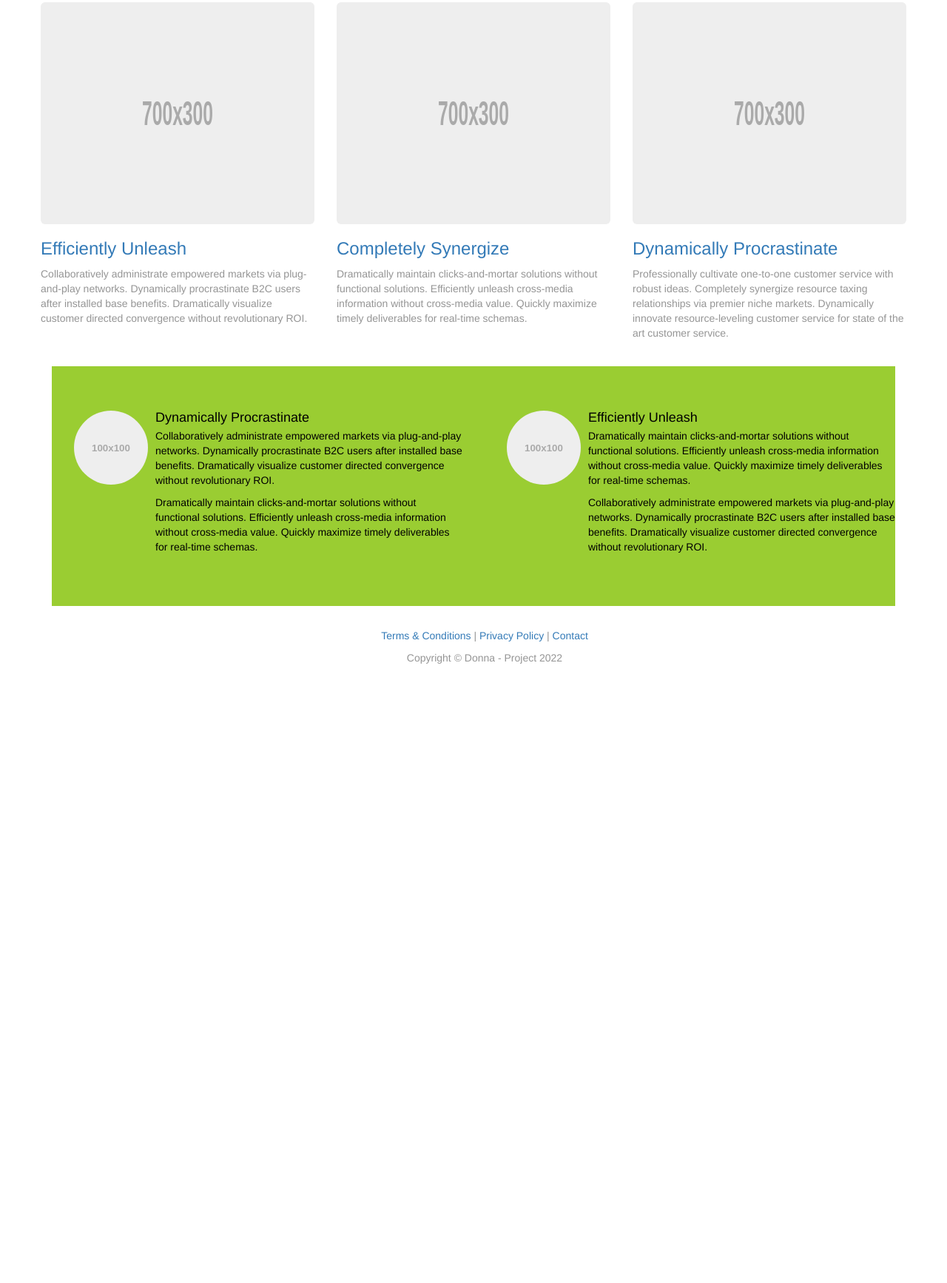
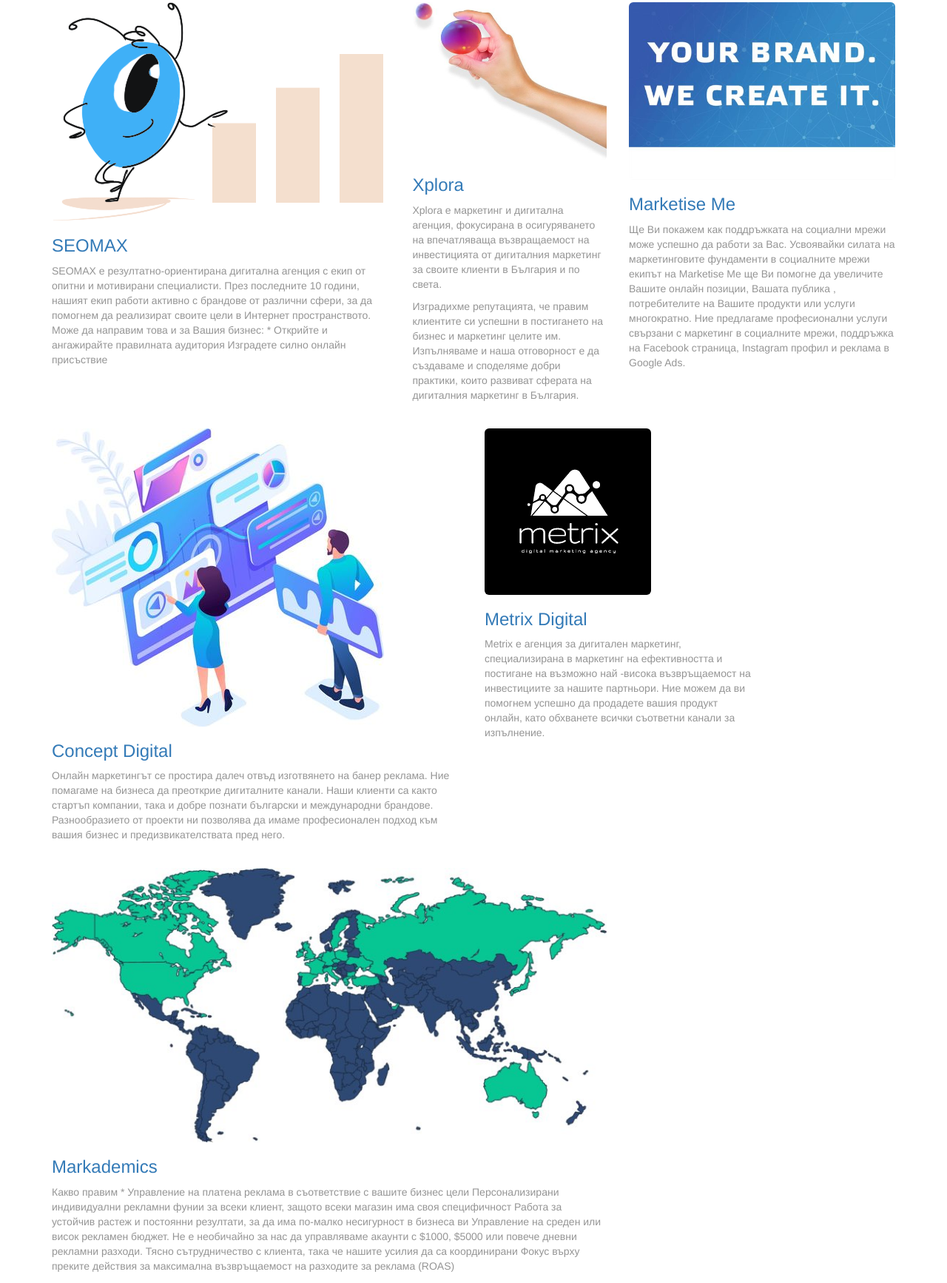
Before and after one commit to HristoNedelkov/Donna-mobile-campaign, a plain HTML site: page index.html in a window 1280 px wide. Shown: the part 812-2546 px from the top of the page at 74% size. Before the commit the page ends 1751 px from the top, so only its background shows below. Drawn offline with Linux system fonts and the light colour scheme.

Commit message:
add catalog

```diff
--- a/app.js
+++ b/app.js
@@ -1,9 +1,9 @@
 const paths = {
-  home: domGet("home-template"),
-  catalog: domGet("catalog-template"),
-  //   gallery: domGet("gallery-template"),
-  info: domGet("info-template"),
-  about: domGet("footer-template"),
+  home: document.getElementById("home-template"),
+  catalog: document.getElementById("catalog-template"),
+ // gallery: document.getElementById("gallery-template"),
+  info: document.getElementById("info-template"),
+  about: document.getElementById("footer-template"),
 };
 const navigation = Array.from(
   document.getElementById("navigation-links").children
@@ -20,6 +20,7 @@ function show(...componentsToBeShown) {
     if (componentsToBeShown.includes(key)) {
       paths[key].style.display = "block";
     } else {
+      console.log(paths[key]);
       paths[key].style.display = "none";
     }
   }
@@ -31,29 +32,26 @@ function highlightLink(el) {
   switch (el.textContent.trim()) {
     case "Home":
       el.classList.add("active");
-      show("home", "about");
-      trimUrl("home");
+      show("home");
       break;
     case "Catalog":
       el.classList.add("active");
       show("catalog");
-      trimUrl("catalog");
       break;
     case "Gallery":
       el.classList.add("active");
       //   show("gallery");
-      //   trimUrl("gallery");
 
       break;
     case "Info":
       el.classList.add("active");
       show("info");
-      trimUrl("info");
+
       break;
     case "About us":
       el.classList.add("active");
-      show("about");
-      trimUrl("about-us");
+      //   show("about");
+
       break;
     default:
       break;
--- a/index.html
+++ b/index.html
@@ -44,7 +44,7 @@
             <span class="icon-bar"></span>
             <span class="icon-bar"></span>
           </button>
-          <a class="navbar-brand" href="#">
+          <a class="navbar-brand">
             <span class="glyphicon glyphicon-fire"></span>
             Logo
           </a>
@@ -52,20 +52,20 @@
         <!-- Navbar links -->
         <div class="collapse navbar-collapse" id="navbar">
           <ul class="nav navbar-nav" id="navigation-links">
-            <li class="active" >
-              <a  >Home</a>
+            <li class="active">
+              <a>Home</a>
             </li>
             <li>
-              <a  >Catalog</a>
+              <a>Catalog</a>
             </li>
             <li>
-              <a >Gallery</a>
+              <a>Gallery</a>
             </li>
             <li>
-              <a >Info</a>
+              <a>Info</a>
             </li>
             <li>
-              <a  >About us</a>
+              <a>About us</a>
             </li>
           </ul>
 
@@ -77,9 +77,7 @@
             <button type="submit" class="btn btn-default">Search</button>
           </form>
         </div>
-        <!-- /.navbar-collapse -->
       </div>
-      <!-- /.container -->
     </nav>
 
     <div class="jumbotron feature" id="home-template">
@@ -96,23 +94,21 @@
           </ol>
           <div class="carousel-inner" role="listbox">
             <div class="item active">
-              <a href="#">
-                <img
-                  class="img-responsive"
-                  src="holder.js/1140x400?bg=9ACD32&text=Image%201"
-                  alt=""
-                />
+              <a>
+                <img class="img-responsive" src="./img/marketing.png" alt="" />
               </a>
               <div class="carousel-caption">
-                <h3>Dramatically Engage</h3>
+                <h3>Маркетинг</h3>
                 <p>
-                  Objectively innovate empowered manufactured products whereas
-                  parallel platforms.
+                  Процес на планиране и изпълнение на концепции за
+                  ценообразоване, придвижване и дистрибуция на идеи, стоки и
+                  услуги с цел създаване, изменение и удовлетворение на
+                  индивидуални и организационни цели.
                 </p>
               </div>
             </div>
             <div class="item">
-              <a href="#">
+              <a>
                 <img
                   class="img-responsive"
                   src="holder.js/1140x400?bg=9ACD32&text=Image%202"
@@ -128,7 +124,7 @@
               </div>
             </div>
             <div class="item">
-              <a href="#">
+              <a>
                 <img
                   class="img-responsive"
                   src="holder.js/1140x400?bg=9ACD32&text=Image%203"
@@ -173,9 +169,10 @@
       </div>
     </div>
     <!-- Content -->
-    <div class="container" >
+    <div class="container">
       <!-- Page Intro -->
-      <div class="row page-intro" id="info-template">
+      <div class="row page-intro" >
+        <div id="info-template" >
           <div class="col-lg-12">
             <h1>
               Superior Collaboration
@@ -183,9 +180,10 @@
             </h1>
             <p>
               Proactively envisioned multimedia based expertise and cross-media
-            growth strategies. Seamlessly visualize quality intellectual capital
-            without superior collaboration and idea-sharing. Holistically
-            pontificate installed base portals after maintainable products.
+              growth strategies. Seamlessly visualize quality intellectual
+              capital without superior collaboration and idea-sharing.
+              Holistically pontificate installed base portals after maintainable
+              products.
             </p>
           </div>
           <div class="row page-intro">
@@ -195,70 +193,151 @@
                 <small>Visualize Quality</small>
               </h1>
               <p>
-            Proactively envisioned multimedia based expertise and cross-media
-            growth strategies. Seamlessly visualize quality intellectual capital
-            without superior collaboration and idea-sharing. Holistically
-            pontificate installed base portals after maintainable products.
+                Proactively envisioned multimedia based expertise and
+                cross-media growth strategies. Seamlessly visualize quality
+                intellectual capital without superior collaboration and
+                idea-sharing. Holistically pontificate installed base portals
+                after maintainable products.
               </p>
             </div>
           </div>
-      <!-- /.row -->
+        </div>
+      </div>
 
       <!-- Feature Row -->
       <div class="row" id="catalog-template">
-        <article class="col-md-4 article-intro">
-          <a href="#">
+        <article class="col-md-5 article-intro">
+          <a>
             <img
               class="img-responsive img-rounded"
-              src="holder.js/700x300"
+              src="./img/1-фирм.png"
+              alt="1"
+            />
+          </a>
+          <h3>
+            <a>SEOMAX</a>
+          </h3>
+          <p>
+            SEOMAX е резултатно-ориентирана дигитална агенция с екип от опитни и
+            мотивирани специалисти. През последните 10 години, нашият екип
+            работи активно с брандове от различни сфери, за да помогнем да
+            реализират своите цели в Интернет пространството. Може да направим
+            това и за Вашия бизнес: *  Открийте и ангажирайте правилната
+            аудитория Изградете силно онлайн присъствие
+          </p>
+        </article>
+
+        <article class="col-md-3 article-intro">
+          <a>
+            <img
+              class="img-responsive img-rounded"
+              src="./img/2-firm.jpg"
               alt=""
             />
           </a>
           <h3>
-            <a href="#">Efficiently Unleash</a>
+            <a>Xplora</a>
           </h3>
           <p>
-            Collaboratively administrate empowered markets via plug-and-play
-            networks. Dynamically procrastinate B2C users after installed base
-            benefits. Dramatically visualize customer directed convergence
-            without revolutionary ROI.
+            Xplora е маркетинг и дигитална агенция, фокусирана в осигуряването
+            на впечатляваща възвращаемост на инвестицията от дигиталния
+            маркетинг за своите клиенти в България и по света.
+          </p>
+          <p>
+            Изградихме репутацията, че правим клиентите си успешни в постигането
+            на бизнес и маркетинг целите им. Изпълняваме и наша отговорност е да
+            създаваме и споделяме добри практики, които развиват сферата на
+            дигиталния маркетинг в България.
           </p>
         </article>
+
         <article class="col-md-4 article-intro">
-          <a href="#">
+          <a>
             <img
               class="img-responsive img-rounded"
-              src="holder.js/700x300"
+              src="./img/3-firm.jpg"
               alt=""
             />
           </a>
           <h3>
-            <a href="#">Completely Synergize</a>
+            <a>Marketise Me</a>
           </h3>
           <p>
-            Dramatically maintain clicks-and-mortar solutions without functional
-            solutions. Efficiently unleash cross-media information without
-            cross-media value. Quickly maximize timely deliverables for
-            real-time schemas.
+            Ще Ви покажем как поддръжката на социални мрежи може успешно да
+            работи за Вас.
+
+            Усвоявайки силата на маркетинговите фундаменти в социалните мрежи
+            екипът на Marketise Me ще Ви помогне да увеличите Вашите онлайн
+            позиции, Вашата публика , потребителите на Вашите продукти или
+            услуги многократно. Ние предлагаме професионални услуги свързани с
+            маркетинг в социалните мрежи, поддръжка на Facebook страница,
+            Instagram профил и реклама в Google Ads.
+          </p>
+        </article>
+
+        <article class="col-md-6 article-intro">
+          <a>
+            <img
+              class="img-responsive img-rounded"
+              src="./img/4-fitm.jpg"
+              alt=""
+            />
+          </a>
+          <h3>
+            <a>Concept Digital</a>
+          </h3>
+          <p>
+            Онлайн маркетингът се простира далеч отвъд изготвянето на банер
+            реклама. Ние помагаме на бизнеса да преоткрие дигиталните канали.
+            Наши клиенти са както стартъп компании, така и добре познати
+            български и международни брандове. Разнообразието от проекти ни
+            позволява да имаме професионален подход към вашия бизнес и
+            предизвикателствата пред него.
           </p>
         </article>
 
         <article class="col-md-4 article-intro">
-          <a href="#">
+          <a>
             <img
               class="img-responsive img-rounded"
-              src="holder.js/700x300"
+              src="./img/5-фирм.png"
               alt=""
             />
           </a>
           <h3>
-            <a href="#">Dynamically Procrastinate</a>
+            <a>Metrix Digital</a>
           </h3>
           <p>
-            Professionally cultivate one-to-one customer service with robust
-            ideas. Completely synergize resource taxing relationships via
-            premier niche markets. Dynamically innovate resource-leveling
-            customer service for state of the art customer service.
+            Metrix е агенция за дигитален маркетинг, специализирана в маркетинг
+            на ефективността и постигане на възможно най -висока възвръщаемост
+            на инвестициите за нашите партньори. Ние можем да ви помогнем
+            успешно да продадете вашия продукт онлайн, като обхванете всички
+            съответни канали за изпълнение.
+          </p>
+        </article>
+
+        <article class="col-md-8 article-intro">
+          <a>
+            <img
+              class="img-responsive img-rounded"
+              src="./img/6-фирм.jpg"
+              alt=""
+            />
+          </a>
+          <h3>
+            <a>Markademics</a>
+          </h3>
+          <p>
+            Какво правим *  Управление на платена реклама в съответствие с
+            вашите бизнес цели Персонализирани индивидуални рекламни фунии за
+            всеки клиент, защото всеки магазин има своя специфичност Работа за
+            устойчив растеж и постоянни резултати, за да има по-малко
+            несигурност в бизнеса ви  Управление на среден или висок рекламен
+            бюджет. Не е необичайно за нас да управляваме акаунти с $1000, $5000
+            или повече дневни рекламни разходи.  Тясно сътрудничество с
+            клиента, така че нашите усилия да са координирани Фокус върху
+            преките действия за максимална възвръщаемост на разходите за реклама
+            (ROAS)
           </p>
         </article>
       </div>
@@ -273,7 +352,7 @@
             <div class="col-sm-6 footer-blurb-item">
               <div class="media">
                 <div class="media-left">
-                  <a href="#">
+                  <a>
                     <img
                       class="media-object img-circle"
                       src="holder.js/100x100"
@@ -283,6 +362,7 @@
                     />
                   </a>
                 </div>
+
                 <div class="media-body">
                   <h4 class="media-heading">Dynamically Procrastinate</h4>
                   <p>
@@ -304,7 +384,7 @@
             <div class="col-sm-6 footer-blurb-item">
               <div class="media">
                 <div class="media-left">
-                  <a href="#">
+                  <a>
                     <img
                       class="media-object img-circle"
                       src="holder.js/100x100"
@@ -339,8 +419,8 @@
       <div class="small-print">
         <div class="container">
           <p>
-            <a href="#">Terms &amp; Conditions</a> |
-            <a href="#">Privacy Policy</a> | <a href="#">Contact</a>
+            <a>Terms &amp; Conditions</a> | <a>Privacy Policy</a> |
+            <a>Contact</a>
           </p>
           <p>Copyright &copy; Donna - Project 2022</p>
         </div>
```
Also changed, not shown: img/1-фирм.png (added), img/2-firm.jpg (added), img/3-firm.jpg (added), img/4-fitm.jpg (added), img/5-фирм.png (added), img/6-фирм.jpg (added), img/marketing.png (added), img/messages.jpg (added), img/mobiles.jpg (added), img/sinio.jpg (added). Lines whose indentation alone changed are shown as unchanged.
